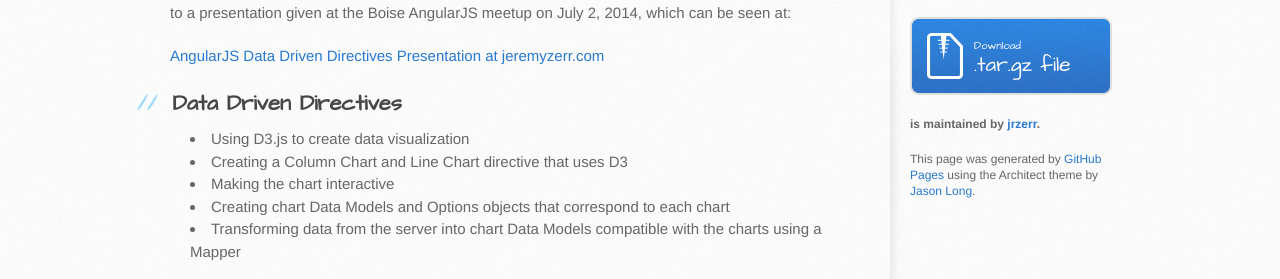
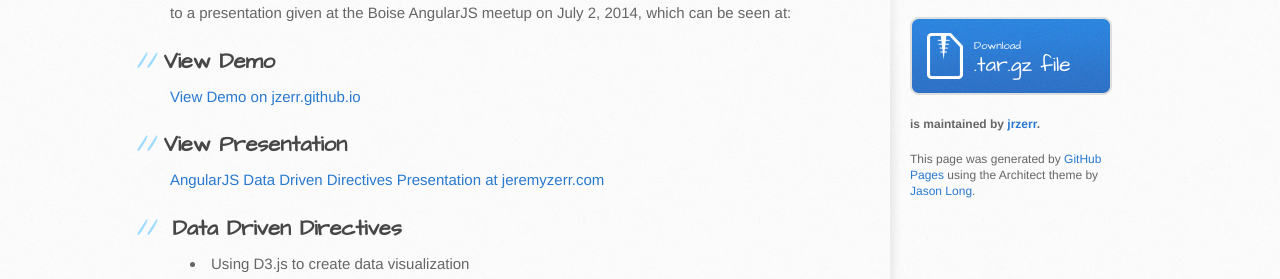
Before and after one commit to jrzerr/angularjs-data-driven-directives, a plain HTML site: page index.html in a window 1280 px wide. Shown: the part 455-734 px from the top of the page. Drawn offline with Linux system fonts and the light colour scheme.

Commit message:
Added link to demo on github page

```diff
--- a/index.html
+++ b/index.html
@@ -32,6 +32,12 @@
 <a name="angularjs-data-driven-directives" class="anchor" href="#angularjs-data-driven-directives"><span class="octicon octicon-link"></span></a>AngularJS Data Driven Directives</h1>
 
 <p>Using AngularJS to model data and visualize it with D3 AngularJS directives.  This repo is a companion to a presentation given at the Boise AngularJS meetup on July 2, 2014, which can be seen at:</p>
+
+<h2>View Demo</h2>
+
+<p><a href="demo">View Demo on jzerr.github.io</a></p>
+
+<h2>View Presentation</h2>
 
 <p><a href="http://jeremyzerr.com/angularjs-data-driven-directives-presentation">AngularJS Data Driven Directives Presentation at jeremyzerr.com</a></p>
 
```
